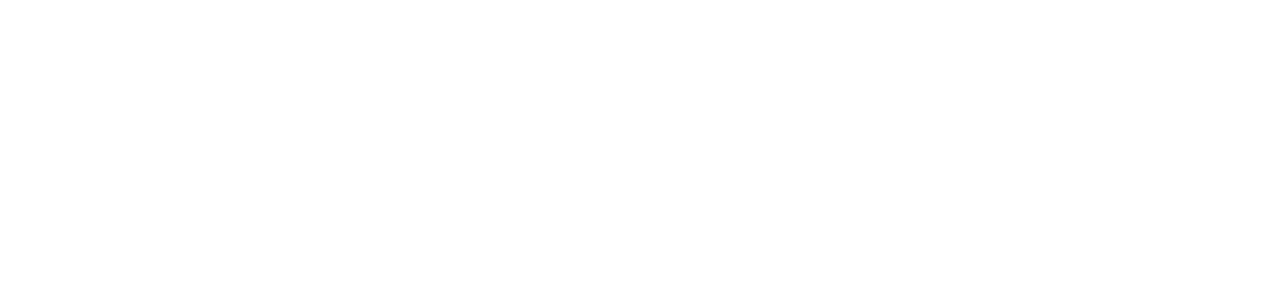
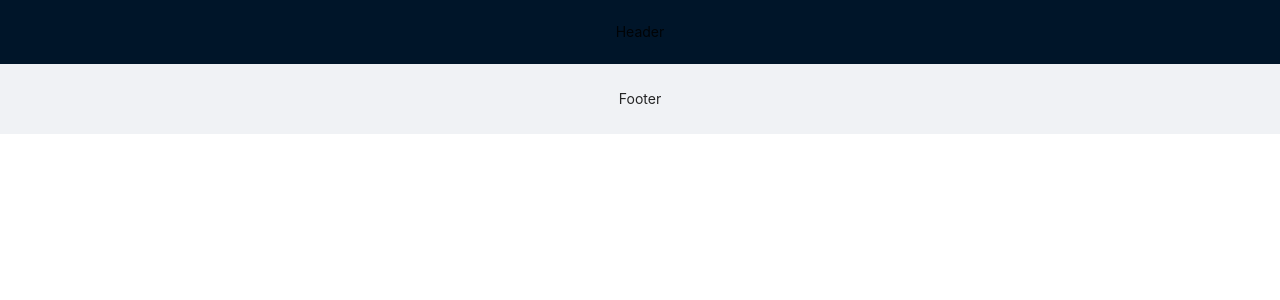
Before and after one commit to kelvinpellah/Whoah-Book-Review, a React (Create React App) app in the folder frontend/gui/: page / in a window 1280 px wide. Shown: the top 300 px of the page. Built offline with nearby package versions, Linux system fonts and the light colour scheme.

Commit message:
container rendered on DOM

```diff
--- a/frontend/gui/src/App.js
+++ b/frontend/gui/src/App.js
@@ -1,13 +1,13 @@
 import React from 'react';
 import './App.css';
 import {BrowserRouter as Router} from 'react-router-dom';
-import BaseRouter from "./routes";
+import AppLayout from './containers/layout';
 
 function App() {
   return (
     <Router>
       <div className="App">
-          <BaseRouter />
+          <AppLayout />
       </div>
     </Router>
   );
```
